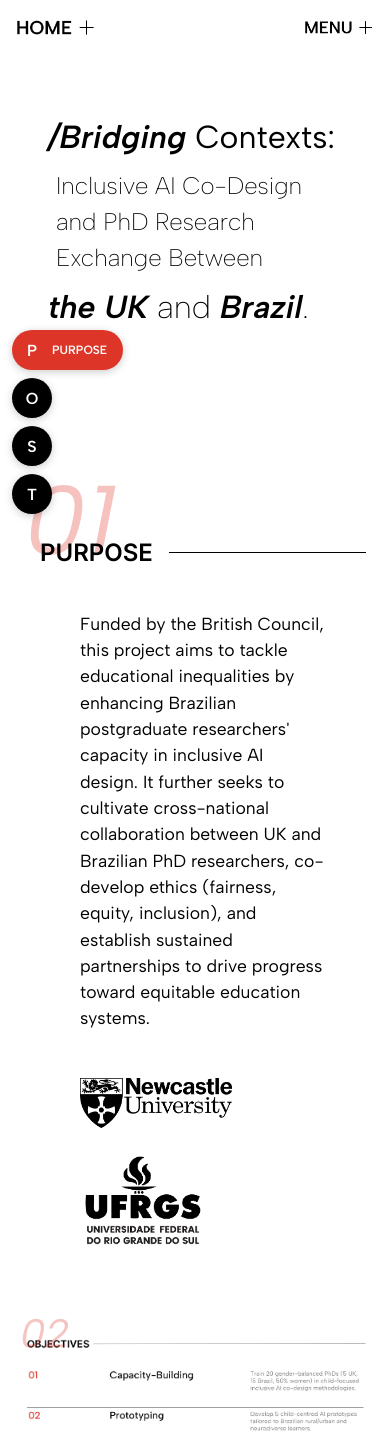
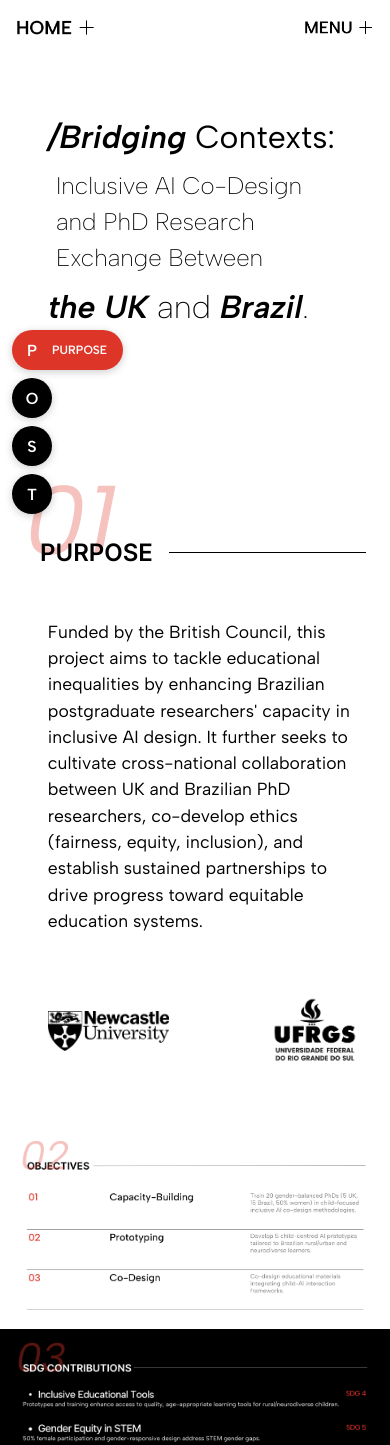
Before and after one commit to ShadowsKuming/Brazil_Web, a Vue app: page /#/ in a window 390 px wide. Shown: the top 1445 px of the page. Built offline with nearby package versions, Linux system fonts and the light colour scheme.

Commit message:
Update HomeView.vue

```diff
--- a/src/views/HomeView.vue
+++ b/src/views/HomeView.vue
@@ -351,12 +351,12 @@ onBeforeUnmount(() => {
 }
 
 .logo-newcastle {
-  height: clamp(50px, 6vw, 80px);
+  height: clamp(40px, 6vw, 80px);
   width: auto;
 }
 
 .logo-ufrgs {
-  height: clamp(100px, 11vw, 160px);
+  height: clamp(70px, 11vw, 160px);
   width: auto;
 }
 
@@ -444,13 +444,14 @@ onBeforeUnmount(() => {
   .section-text {
     font-size: clamp(16px, 4.5vw, 20px);
     line-height: 1.5;
+    padding:  clamp(5px,2vw,40px);
   }
 
   .purpose-logos {
     flex-direction: row;
     flex-wrap: wrap;
     align-items: center;
-    gap: var(--space-5);
+    padding:  clamp(5px,2vw,40px);
   }
 
 
```
